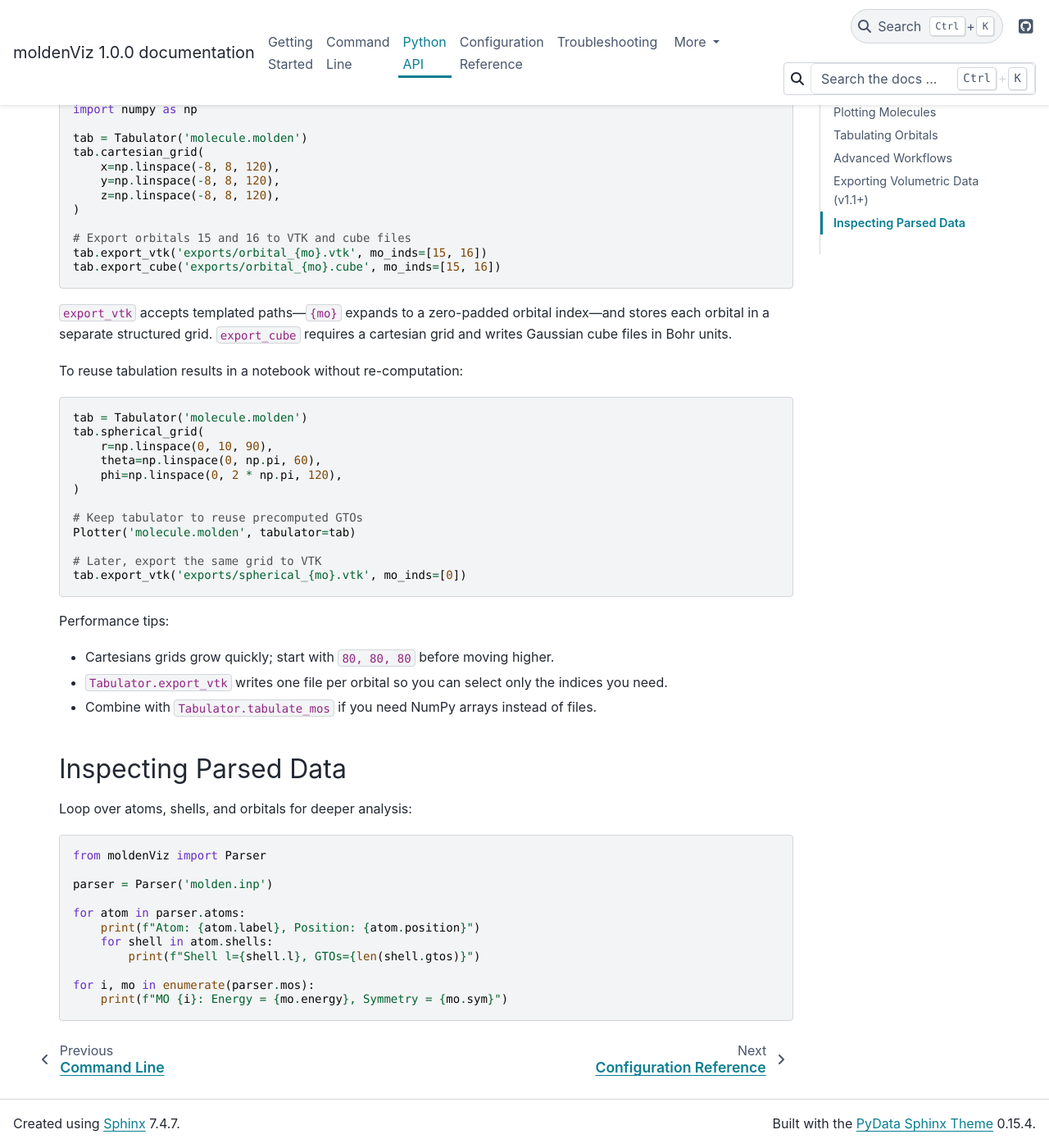
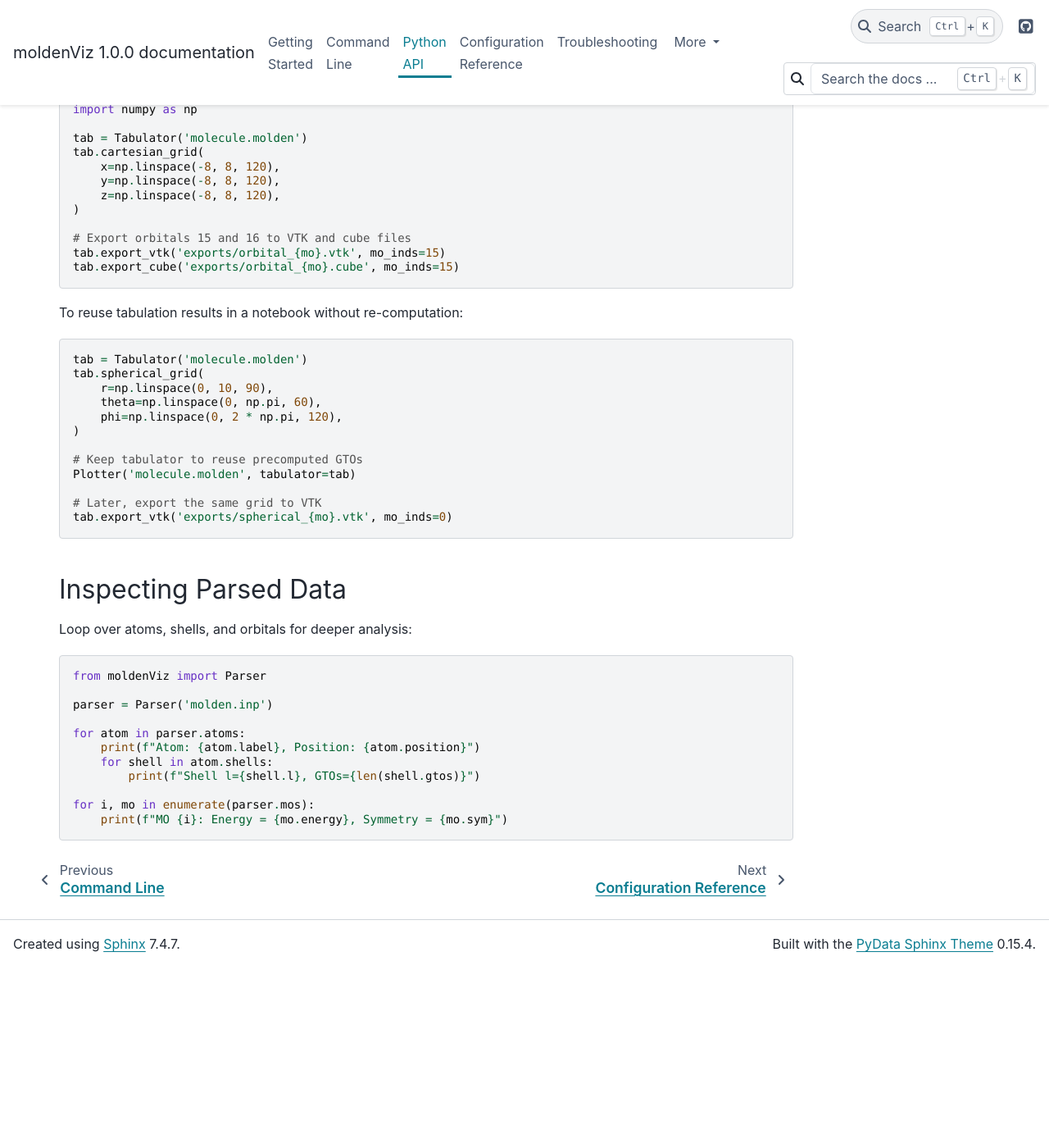
Before and after one commit to Faria22/moldenViz, a Sphinx documentation site: the page built from docs/source/python-api.rst, in a window 1280 px wide and 1400 px high, scrolled down 2525 px. Shown: the whole window at 82% size. Built offline with Sphinx 7.4.7 and the PyData theme 0.15.4, drawn with Linux system fonts in a browser that asks for light colours; after the commit the page ends 3705 px from its top, so only the background shows below that.

Commit message:
Refactor export functions to use single orbital index
Updated export functions to accept single orbital index instead of list.

```diff
--- a/docs/source/python-api.rst
+++ b/docs/source/python-api.rst
@@ -131,10 +131,8 @@
    )
 
    # Export orbitals 15 and 16 to VTK and cube files
-   tab.export_vtk('exports/orbital_{mo}.vtk', mo_inds=[15, 16])
-   tab.export_cube('exports/orbital_{mo}.cube', mo_inds=[15, 16])
-
-``export_vtk`` accepts templated paths—``{mo}`` expands to a zero-padded orbital index—and stores each orbital in a separate structured grid. ``export_cube`` requires a cartesian grid and writes Gaussian cube files in Bohr units.
+   tab.export_vtk('exports/orbital_{mo}.vtk', mo_inds=15)
+   tab.export_cube('exports/orbital_{mo}.cube', mo_inds=15)
 
 To reuse tabulation results in a notebook without re-computation:
 
@@ -151,13 +149,7 @@
    Plotter('molecule.molden', tabulator=tab)
 
    # Later, export the same grid to VTK
-   tab.export_vtk('exports/spherical_{mo}.vtk', mo_inds=[0])
-
-Performance tips:
-
-- Cartesians grids grow quickly; start with ``80, 80, 80`` before moving higher.
-- ``Tabulator.export_vtk`` writes one file per orbital so you can select only the indices you need.
-- Combine with ``Tabulator.tabulate_mos`` if you need NumPy arrays instead of files.
+   tab.export_vtk('exports/spherical_{mo}.vtk', mo_inds=0)
 
 Inspecting Parsed Data
 ----------------------
```
